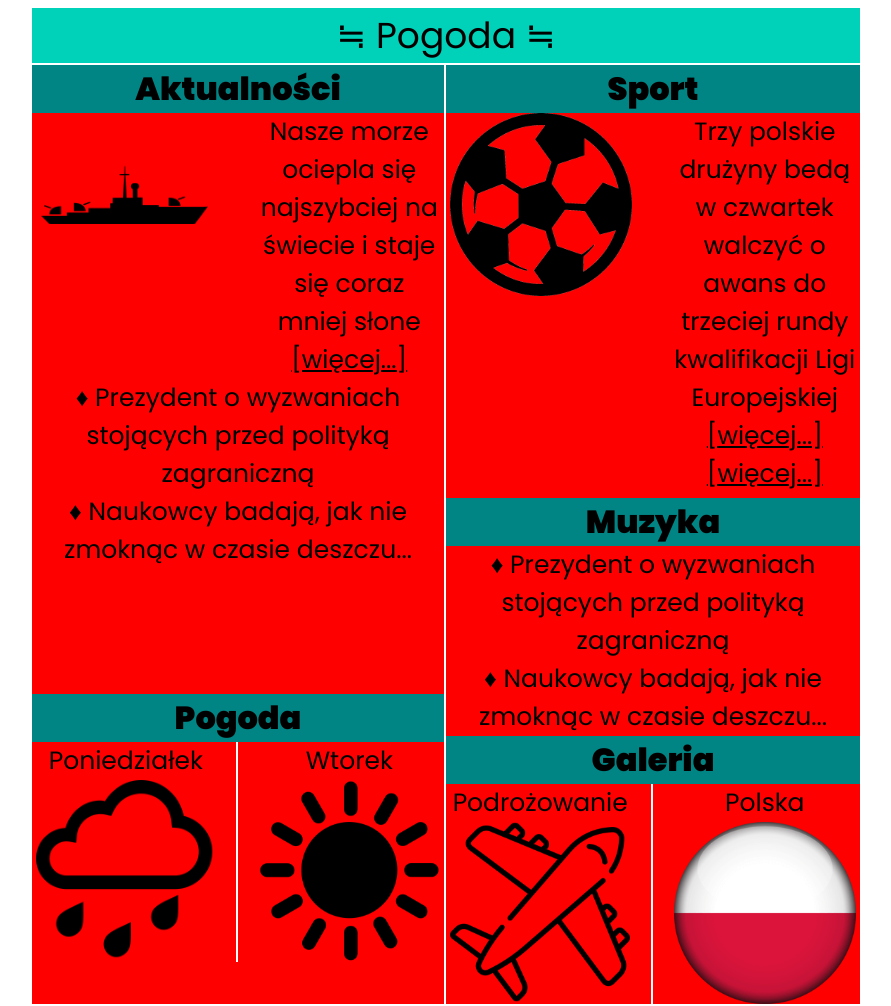
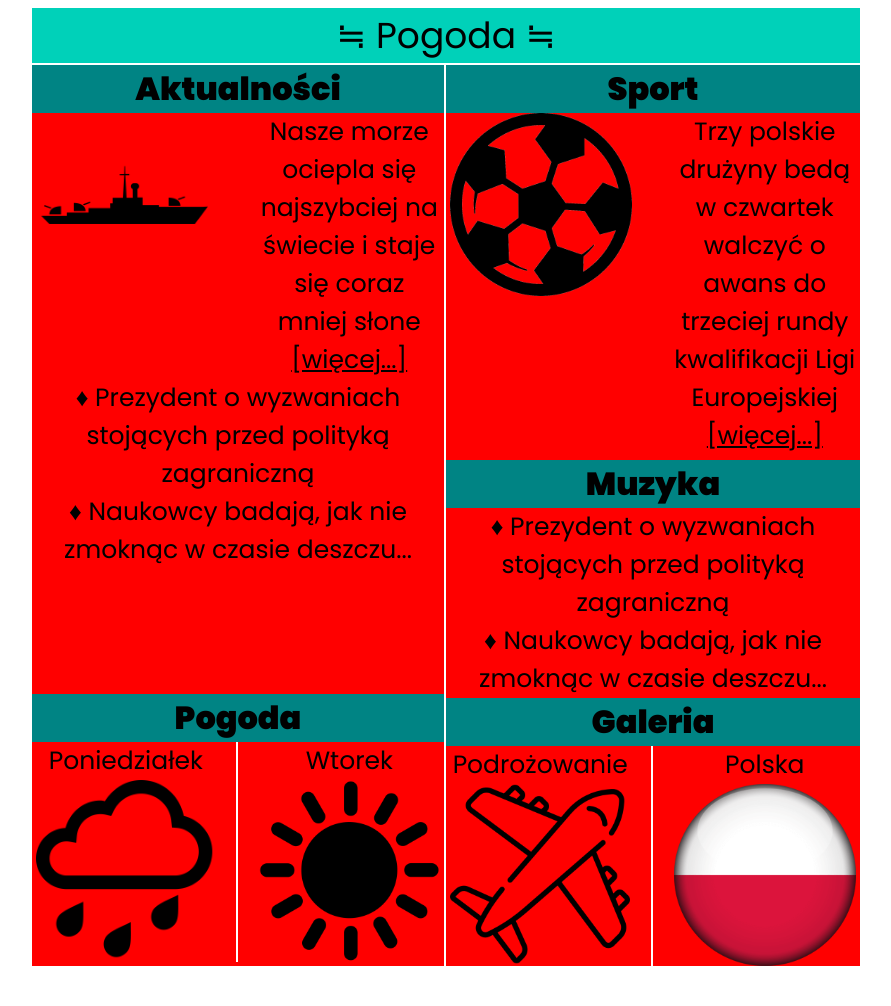
Before and after one commit to Lohonek/HTML, a plain HTML site: page HTML-CSS/Portal v2/index.html in a window 1280 px wide. Shown: the whole page, without its empty margins (194-1085 px from the left). After the commit the page ends 968 px from the top, so only its background shows below. Drawn offline with Linux system fonts and the light colour scheme.

Commit message:
Add files

```diff
--- a/HTML-CSS/Portal v2/index.html
+++ b/HTML-CSS/Portal v2/index.html
@@ -72,13 +72,7 @@
                 rundy kwalifikacji Ligi Europejskiej
                 <a
                   href="https://pl.wikipedia.org/wiki/Liga_Europy_UEFA_(2021/2022)"
-                  >[więcej...]</a
-                >
-                <a
-                  href="https://pl.wikipedia.org/wiki/Morze_Ba%C5%82tyckie"
-                  target="blank"
-                  >[więcej...]</a
-                >
+                  >[więcej...]</a>
               </span>
             </div>
           </div>
```
Also changed, not shown: HTML-CSS/Portal v2/efekt.PNG (added).
